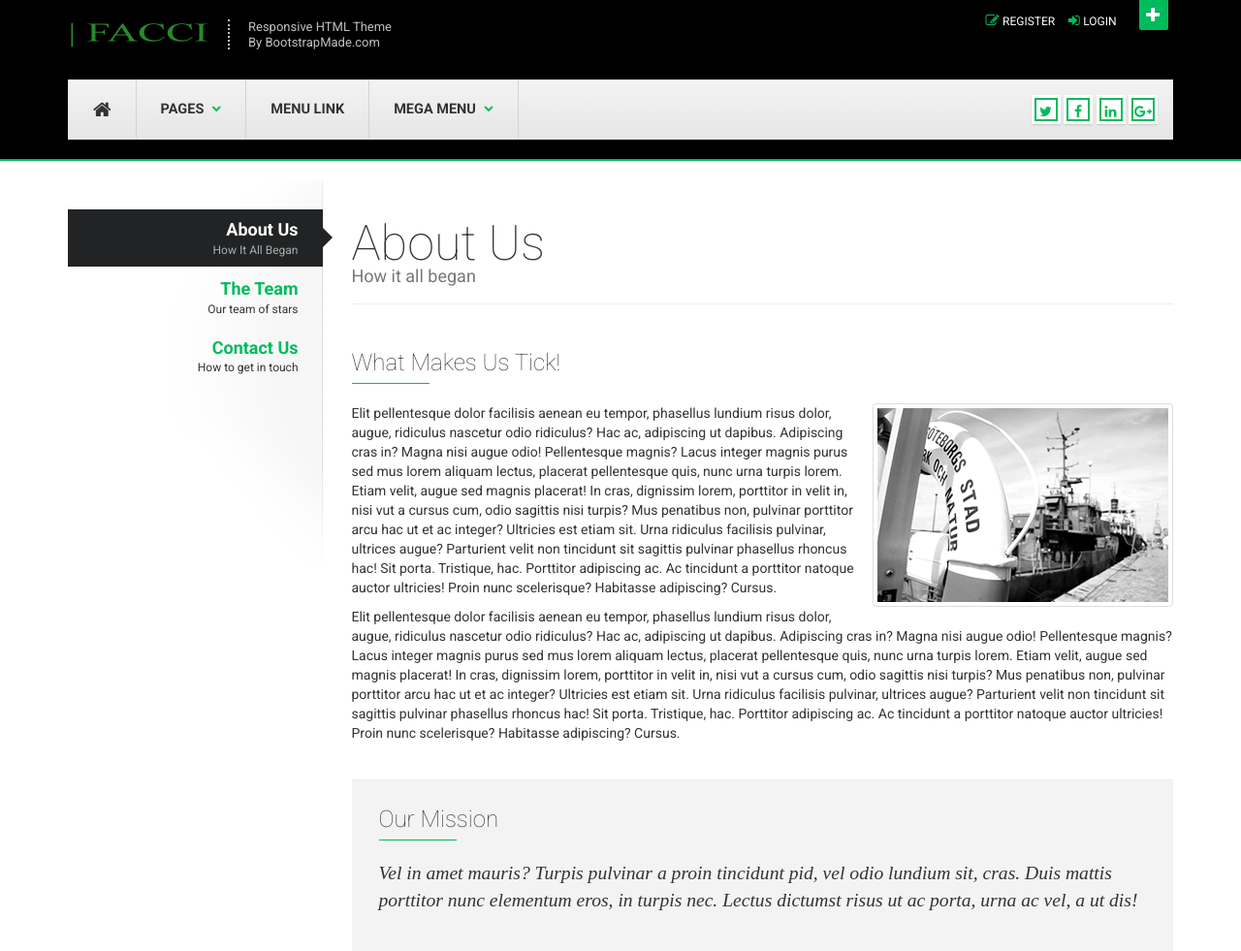
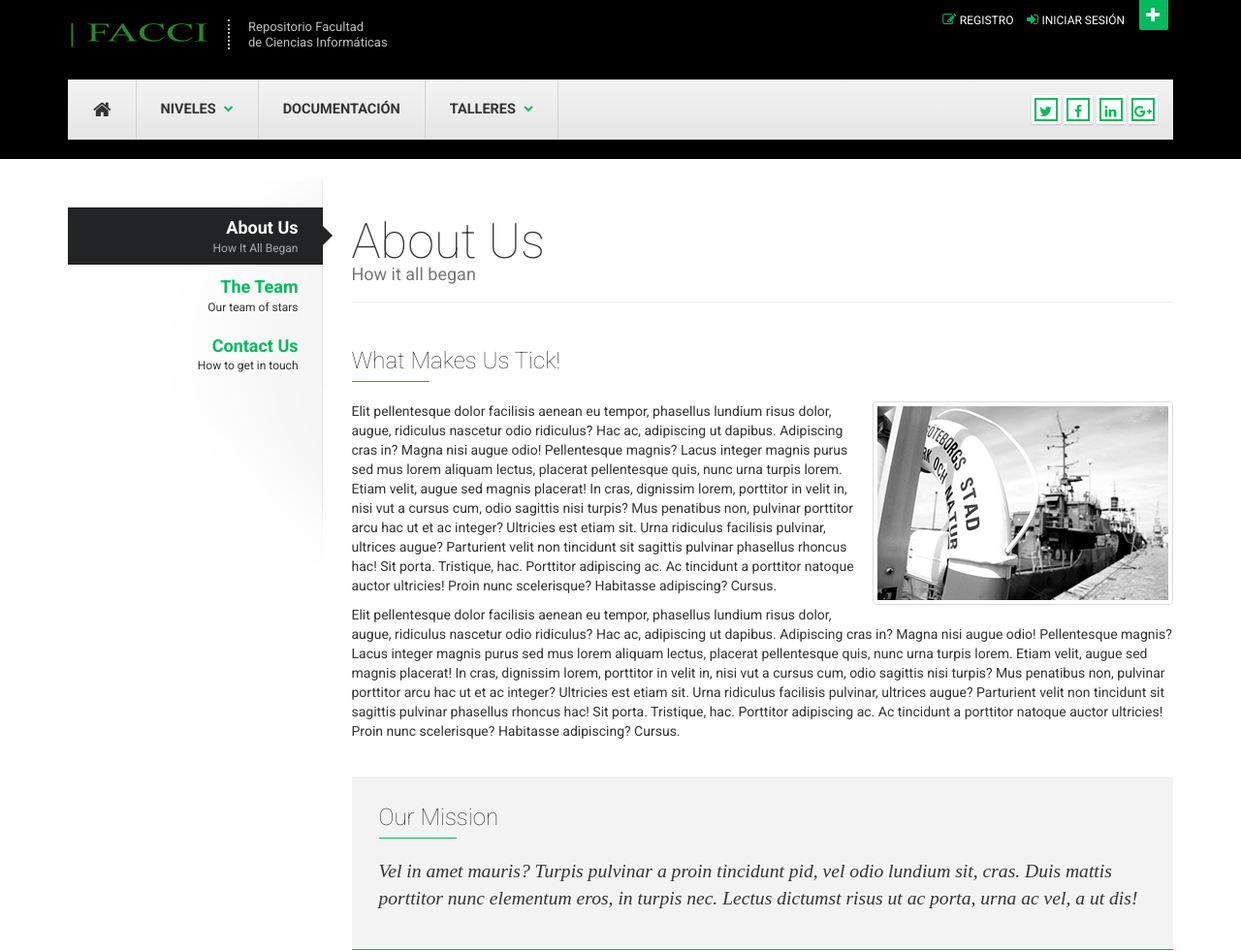
Before and after one commit to AndyCastilloPalma/RepositorioFACCI, a PHP site: page /about.php in a window 1280 px wide. Shown: the top 981 px of the page at 97% size. Run offline with PHP 8.4, Linux system fonts and the light colour scheme.

Commit message:
Diseño header about

```diff
--- a/about.php
+++ b/about.php
@@ -1,9 +1,13 @@
+<?php
+session_start();
+include 'DB.php';
+?>
 <!DOCTYPE html>
 <html lang="en">
 
 <head>
   <meta charset="utf-8">
-  <title>About - Flexor Bootstrap Theme</title>
+  <title>Repositorio FACCI</title>
   <meta content="width=device-width, initial-scale=1.0" name="viewport">
   <meta content="" name="keywords">
   <meta content="" name="description">
@@ -48,18 +52,15 @@
 
   <!-- =======================================================
     Theme Name: Flexor
-    Theme URL: https://bootstrapmade.com/flexor-free-multipurpose-bootstrap-template/
+    Theme URL: #/flexor-free-multipurpose-bootstrap-template/
     Author: BootstrapMade.com
-    Author URL: https://bootstrapmade.com
+    Author URL: #
   ======================================================= -->
-
 </head>
 
-<!-- ======== @Region: body ======== -->
-
-<body class="page-about">
+<body class="page-index has-hero">
   <!--Change the background class to alter background image, options are: benches, boots, buildings, city, metro -->
-  <div id="background-wrapper" class="buildings" data-stellar-background-ratio="0.8">
+  <div id="background-wrapper" class="buildings" data-stellar-background-ratio="0.1">
 
     <!-- ======== @Region: #navigation ======== -->
     <div id="navigation" class="wrapper">
@@ -69,50 +70,56 @@
           <div class="row">
             <div class="col-md-3">
               <h3>
-                  About Us
+                  Sobre nosotros
                 </h3>
-              <p>Flexor is a super flexible responsive theme with a modest design touch.</p>
-              <a href="about.html" class="btn btn-more"><i class="fa fa-plus"></i> Learn more</a>
+              <p>Sitio web que aloja material académico y promueve el buen uso de la información en mejora de
+                los niveles de estudio de la Facultad de Ciencias Informáticas.</p>
+              <a href="about.php" class="btn btn-more"><i class="fa fa-plus"></i> Leer más</a>
             </div>
             <div class="col-md-3">
               <!--@todo: replace with company contact details-->
               <h3>
-                  Contact Us
+                  Contacto
                 </h3>
               <address>
-                  <strong>Flexor Bootstrap Theme Inc</strong>
+                  <strong>FACCI - ULEAM</strong>
                   <abbr title="Address"><i class="fa fa-pushpin"></i></abbr>
-                  Sunshine House, Sunville. SUN12 8LU.
+                  Ciudadela Universitaria – s/n . ULEAM al lado del Vicerectorado Administrativo.
+                  Puerto De Manta, Manabi, Ecuador
                   <br>
                   <abbr title="Phone"><i class="fa fa-phone"></i></abbr>
-                  019223 8092344
+                  (05) 262-3046
                   <br>
                   <abbr title="Email"><i class="fa fa-envelope-alt"></i></abbr>
-                  info@flexorinc.com
+                  info@facci.ec
                 </address>
             </div>
             <div class="col-md-6">
               <!--Colour & Background Switch for demo - @todo: remove in production-->
               <h3>
-                  Theme Variations
+                  Personalización
                 </h3>
               <div class="switcher">
                 <div class="cols">
-                  Backgrounds:
+                  Fondos:
                   <br>
-                  <a href="#benches" class="background benches active" title="Benches">Benches</a> <a href="#boots" class="background boots " title="Boots">Boots</a> <a href="#buildings" class="background buildings " title="Buildings">Buildings</a>
-                  <a
-                    href="#city" class="background city " title="City">City</a> <a href="#metro" class="background metro " title="Metro">Metro</a>
+                  <a href="#benches" class="background benches active" title="Benches">Benches</a>
+                  <a href="#boots" class="background boots " title="Boots">Boots</a>
+                  <a href="#buildings" class="background buildings " title="Buildings">Buildings</a>
+                  <a href="#city" class="background city " title="City">City</a>
+                  <a href="#metro" class="background metro " title="Metro">Metro</a>
                 </div>
                 <div class="cols">
-                  Colours:
+                  Colores:
                   <br>
-                  <a href="#orange" class="colour orange active" title="Orange">Orange</a> <a href="#green" class="colour green " title="Green">Green</a> <a href="#blue" class="colour blue " title="Blue">Blue</a> <a href="#lavender" class="colour lavender "
-                    title="Lavender">Lavender</a>
+                  <a href="#green" id="color-verde" class="colour green " title="Green">Green</a>
+                  <a href="#orange" class="colour orange active" title="Orange">Orange</a>
+                  <a href="#blue" class="colour blue " title="Blue">Blue</a>
+                  <a href="#lavender" class="colour lavender " title="Lavender">Lavender</a>
                 </div>
               </div>
               <p>
-                <small>Selection is not persistent.</small>
+                <small>La selección no es persistente.</small>
               </p>
             </div>
           </div>
@@ -124,24 +131,30 @@
           <div class="row">
             <div class="col-md-8">
               <!--navbar-branding/logo - hidden image tag & site name so things like Facebook to pick up, actual logo set via CSS for flexibility -->
-              <a class="navbar-brand" href="index.html" title="Home">
+              <a class="navbar-brand" href="index.php" title="Home">
                 <h1 class="hidden">
                     <img src="img/logo.png" alt="Flexor Logo">
-                    Flexor
+                    FACCI
                   </h1>
               </a>
               <div class="navbar-slogan">
-                Responsive HTML Theme
-                <br> By BootstrapMade.com
+                Repositorio Facultad
+                <br>de Ciencias Informáticas
               </div>
             </div>
             <!--header rightside-->
             <div class="col-md-4">
               <!--user menu-->
               <ul class="list-inline user-menu pull-right">
-                <li class="hidden-xs"><i class="fa fa-edit text-primary"></i> <a href="register.html" class="text-uppercase">Register</a></li>
-                <li class="hidden-xs"><i class="fa fa-sign-in text-primary"></i> <a href="login.html" class="text-uppercase">Login</a></li>
-                <li><a class="btn btn-primary btn-hh-trigger" role="button" data-toggle="collapse" data-target=".header-hidden">Open</a></li>
+                <li class="user-button"><a class="btn btn-primary btn-hh-trigger" role="button" data-toggle="collapse" data-target=".header-hidden">Open</a></li>
+              </ul>
+              <ul class="list-inline user-menu pull-right">
+                <?php if ($_SESSION and $_SESSION['user']): ?>
+                  <li class="user-login"><i class="fa fa-sign-out text-primary"></i> <a href="logout.php" class="text-uppercase">Cerrar Sesión</a></li>
+                <?php else: ?>
+                  <li class="user-register"><i class="fa fa-edit text-primary "></i> <a href="register.php" class="text-uppercase">Registro</a></li>
+                  <li class="user-login"><i class="fa fa-sign-in text-primary"></i> <a href="login.php" class="text-uppercase">Iniciar Sesión</a></li>
+                <?php endif ?>
               </ul>
             </div>
           </div>
@@ -155,7 +168,7 @@
           <div class="navbar-text social-media social-media-inline pull-right">
             <!--@todo: replace with company social media details-->
             <a href="#"><i class="fa fa-twitter"></i></a>
-            <a href="#"><i class="fa fa-facebook"></i></a>
+            <a href="https://www.facebook.com/Facci.Uleam/" target=""_blank><i class="fa fa-facebook"></i></a>
             <a href="#"><i class="fa fa-linkedin"></i></a>
             <a href="#"><i class="fa fa-google-plus"></i></a>
           </div>
@@ -163,45 +176,53 @@
           <div class="navbar-collapse collapse">
             <ul class="nav navbar-nav" id="main-menu">
               <li class="icon-link">
-                <a href="index.html"><i class="fa fa-home"></i></a>
+                <a href="index.php"><i class="fa fa-home"></i></a>
               </li>
               <li class="dropdown">
-                <a href="#" class="dropdown-toggle" data-toggle="dropdown">Pages<b class="caret"></b></a>
+                <a href="#" class="dropdown-toggle" data-toggle="dropdown">Niveles<b class="caret"></b></a>
                 <!-- Dropdown Menu -->
                 <ul class="dropdown-menu">
-                  <li class="dropdown-header">Flexor Lite Version Pages</li>
-                  <li><a href="elements.html" tabindex="-1" class="menu-item">Elements</a></li>
-                  <li><a href="about.html" tabindex="-1" class="menu-item">About / Inner Page</a></li>
-                  <li><a href="login.html" tabindex="-1" class="menu-item">Login</a></li>
-                  <li><a href="register.html" tabindex="-1" class="menu-item">Sign-Up</a></li>
-                  <li class="dropdown-footer">Dropdown footer</li>
+                  <li class="dropdown-header">Niveles de estudio</li>
+                  <li><a href="elements.php" tabindex="-1" class="menu-item">Primero</a></li>
+                  <li><a href="about.php" tabindex="-1" class="menu-item">Segundo</a></li>
+                  <li><a href="login.php" tabindex="-1" class="menu-item">Tercero</a></li>
+                  <li><a href="register.php" tabindex="-1" class="menu-item">Cuarto</a></li>
+                  <li><a href="elements.php" tabindex="-1" class="menu-item">Quinto</a></li>
+                  <li><a href="about.php" tabindex="-1" class="menu-item">Sexto</a></li>
+                  <li><a href="login.php" tabindex="-1" class="menu-item">Séptimo</a></li>
+                  <li><a href="register.php" tabindex="-1" class="menu-item">Octavo</a></li>
+                  <li><a href="login.php" tabindex="-1" class="menu-item">Noveno</a></li>
+                  <li><a href="register.php" tabindex="-1" class="menu-item">Décimo</a></li>
+                  <li class="dropdown-footer">REPOSITORIO FACCI</li>
                 </ul>
               </li>
-              <li><a href="#">Menu Link</a></li>
+              <li><a href="pdf\presentacion.pdf"
+              target = "_blank">Documentación</a></li>
               <li class="dropdown dropdown-mm">
-                <a href="#" class="dropdown-toggle" data-toggle="dropdown">Mega Menu<b class="caret"></b></a>
+                <a href="#" class="dropdown-toggle" data-toggle="dropdown">Talleres<b class="caret"></b></a>
                 <!-- Dropdown Menu -->
                 <ul class="dropdown-menu dropdown-menu-mm dropdown-menu-persist">
                   <li class="row">
                     <ul class="col-md-6">
-                      <li class="dropdown-header">Websites and Apps</li>
-                      <li><a href="#">Analysis and Planning</a></li>
-                      <li><a href="#">User Experience / Information Architecture</a></li>
-                      <li><a href="#">User Interface Design / UI Design</a></li>
-                      <li><a href="#">Code &amp; Development / Implementation &amp; Support</a></li>
+                      <li class="dropdown-header">Bases de Datos y desarrollo</li>
+                      <li><a href="https://www.youtube.com/watch?v=2S-TPBBFfL8" target="_blank">Replicación Heterogénea</a></li>
+                      <li><a href="https://www.youtube.com/watch?v=ImfVScxciGU" target="_blank">Snapshot DB Northwind SQL Server 2016</a></li>
+                      <li><a href="https://www.youtube.com/watch?v=s5xzm45bWvA" target="_blank">Linked Server SQL - Oracle 11g</a></li>
+                      <li><a href="https://www.youtube.com/watch?v=PFc9-kcu6lc" target="_blank">C# - Ejercicios básicos en consola</a></li>
                     </ul>
                     <ul class="col-md-6">
-                      <li class="dropdown-header">Enterprise solutions</li>
-                      <li><a href="#">Business Analysis</a></li>
-                      <li><a href="#">Custom UX Consulting</a></li>
-                      <li><a href="#">Quality Assurance</a></li>
+                      <li class="dropdown-header">Configuraciones y arquitectura</li>
+                      <li><a href="https://www.youtube.com/watch?v=xCq4wPVXGK0" target="_blank">Instalación Adempiere ERP y CRM versión 390LTS</a></li>
+                      <li><a href="https://www.youtube.com/watch?v=AsDI0WNc3BA" target="_blank">Guía de implementación openbravo ERP con VirtualBox</a></li>
+                      <li><a href="https://www.youtube.com/watch?v=qFAdC5Esh0s" target="_blank">eXtreme Programming</a></li>
+                      <li><a href="https://www.youtube.com/watch?v=I9GZdBEL1CU" target="_blank">Lógica fuzzy, difusa o booleana</a></li>
                     </ul>
                   </li>
                   <li class="dropdown-footer">
                     <div class="row">
-                      <div class="col-md-7">Like the lite version? <strong>Get the extended version of Flexor.</strong></div>
+                      <div class="col-md-7">La información ha sido de ayuda? <strong>envíe sugerencias en nuestro formulario.</strong></div>
                       <div class="col-md-5">
-                        <a href="https://bootstrapmade.com" class="btn btn-more btn-lg pull-right"><i class="fa fa-cloud-download"></i> Get It Now</a>
+                        <a href="#" class="btn btn-more btn-lg pull-right"><i class="fa fa-cloud-download"></i>Descargas</a>
                       </div>
                     </div>
                   </li>
@@ -213,7 +234,6 @@
         </div>
       </div>
     </div>
-  </div>
 
   <!-- ======== @Region: #content ======== -->
   <div id="content">
```
